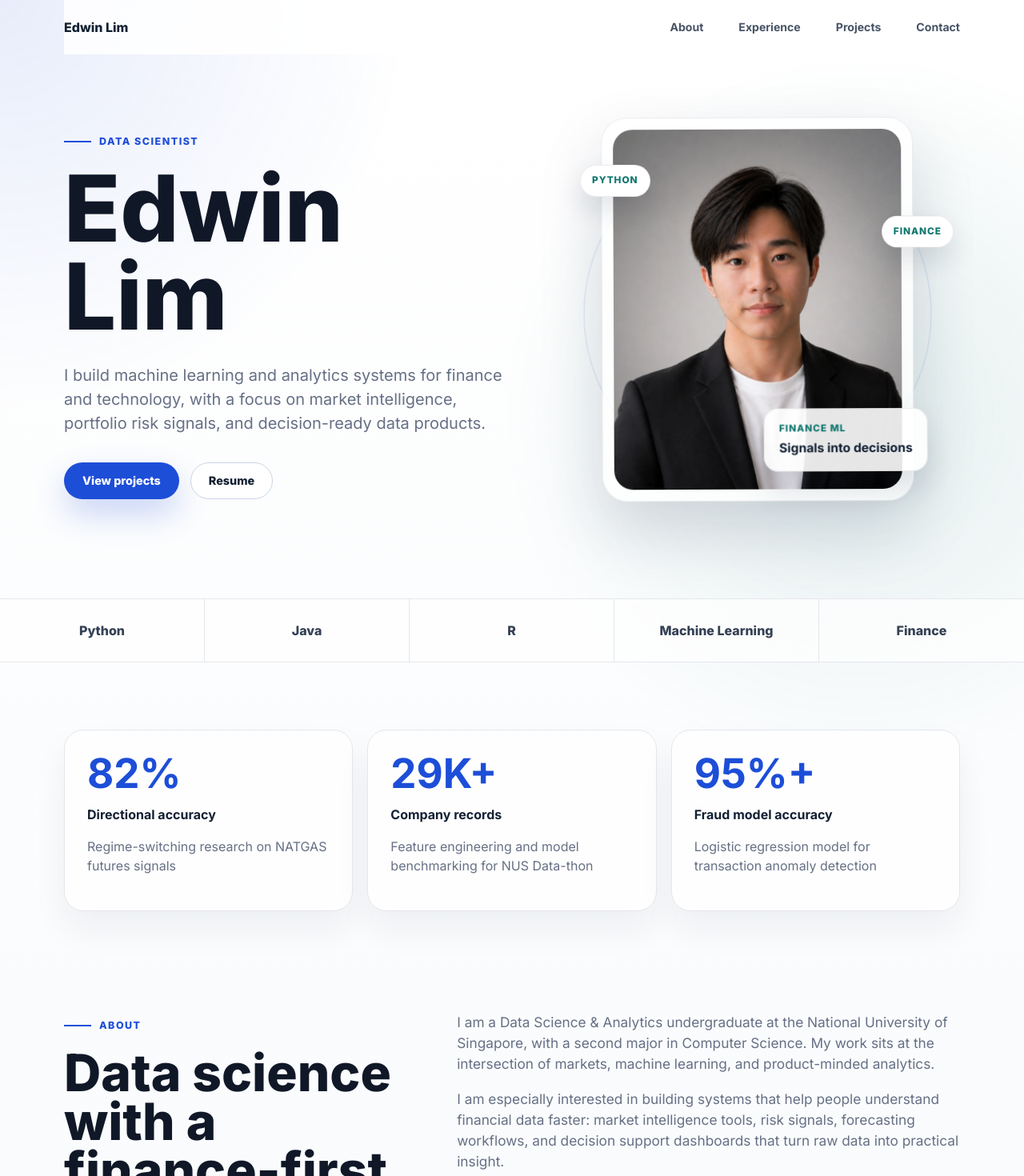
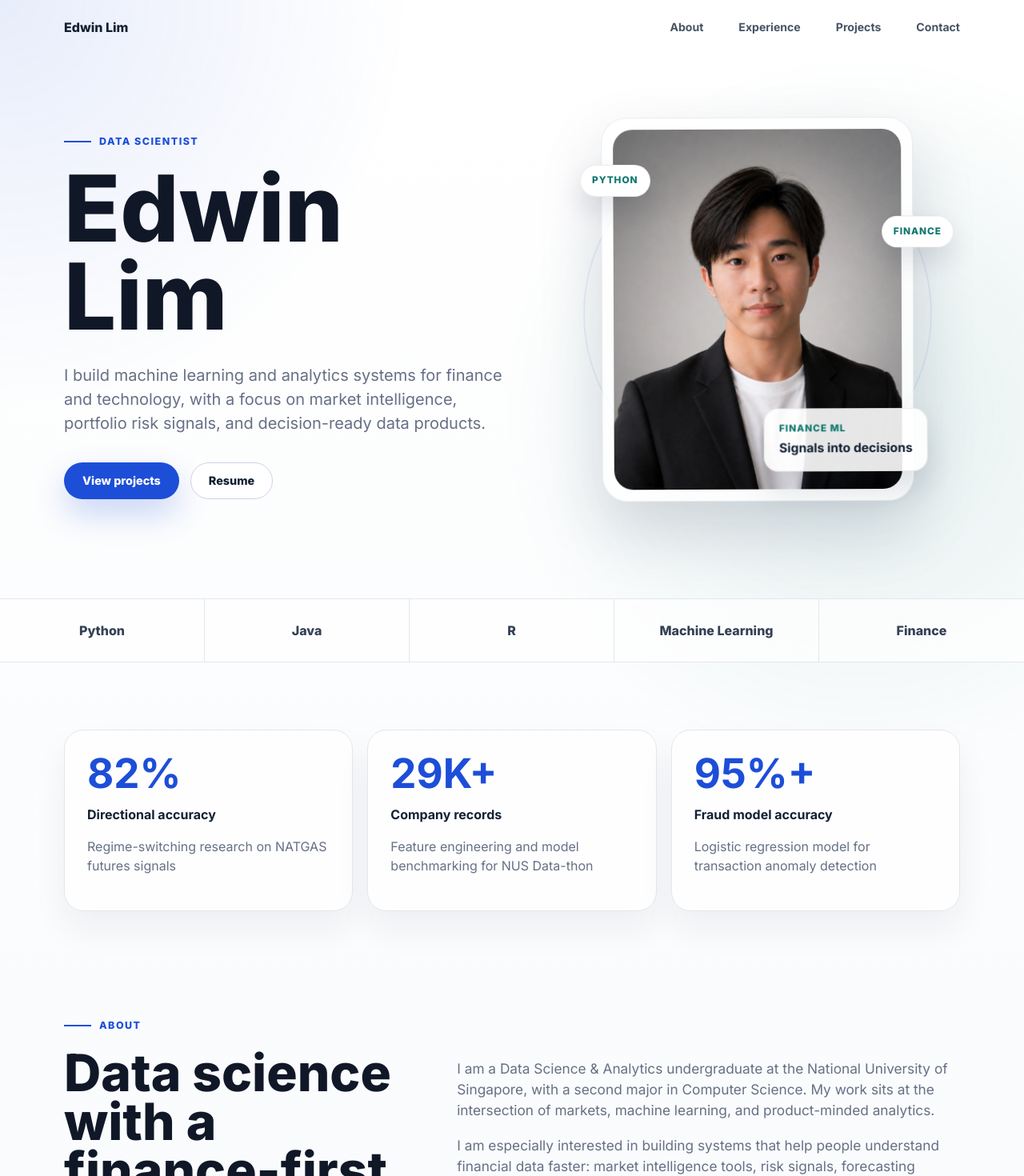
Before and after one commit to edwin-ljx/edwin-ljx.github.io, a React (Vite) app: page / in a window 1280 px wide. Shown: the top 1470 px of the page at 80% size. Built offline with nearby package versions, Linux system fonts and the light colour scheme.

Commit message:
Fix portfolio header and about alignment

```diff
--- a/src/App.css
+++ b/src/App.css
@@ -26,8 +26,7 @@
   width: min(1120px, calc(100% - 48px));
   margin: 0 auto;
   padding: 22px 0;
-  background: rgba(255, 255, 255, 0.86);
-  backdrop-filter: blur(18px);
+  background: transparent;
 }
 
 .brand {
@@ -333,6 +332,7 @@
 .about-copy {
   display: grid;
   gap: 18px;
+  padding-top: 58px;
   font-size: 1.08rem;
 }
 
@@ -541,6 +541,10 @@
     grid-template-columns: 1fr;
   }
 
+  .about-copy {
+    padding-top: 0;
+  }
+
   .hero {
     gap: 34px;
     min-height: auto;
```
